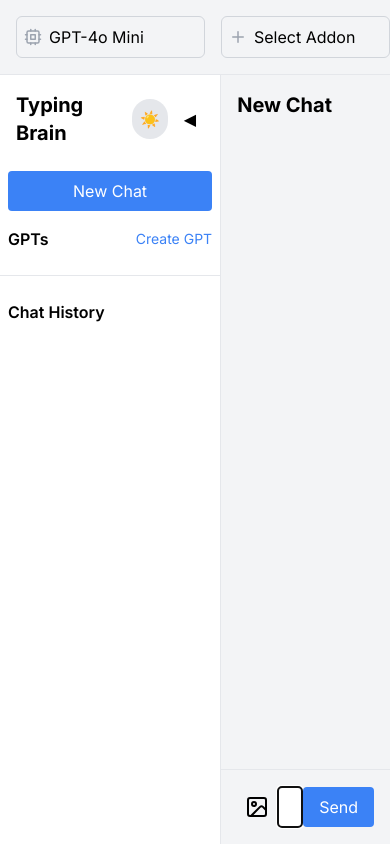
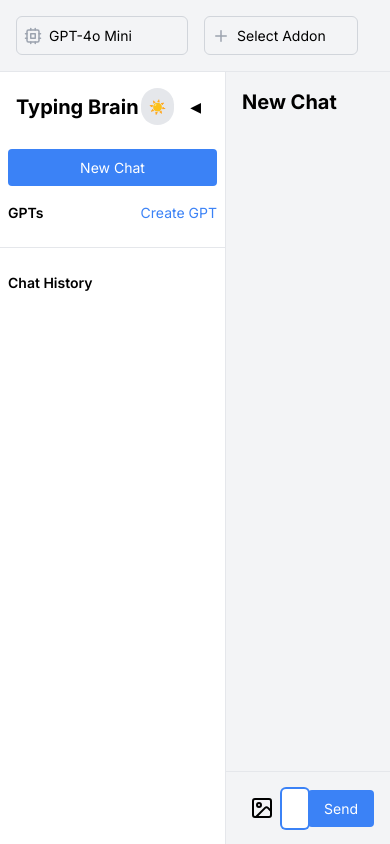
Before and after one commit to Hothit1/Typing_Brain, a Next.js app: page / in a window 390 px wide. Built offline with nearby package versions, Linux system fonts and the light colour scheme.

Commit message:
Update Input component and globals.css

```diff
--- a/src/app/globals.css
+++ b/src/app/globals.css
@@ -24,6 +24,8 @@
       rgb(var(--background-end-rgb))
     )
     rgb(var(--background-start-rgb));
+  font-size: 16px;
+  line-height: 1.5;
 }
 
 @layer utilities {
@@ -38,3 +40,16 @@
     --background-end-rgb: 0, 0, 0;
   }
 }
+
+/* Ensure text is visible on all devices */
+input, textarea {
+  color: black;
+  background-color: white;
+}
+
+/* Improve responsiveness */
+@media (max-width: 640px) {
+  body {
+    font-size: 14px;
+  }
+}
--- a/src/components/UI/Input.tsx
+++ b/src/components/UI/Input.tsx
@@ -9,11 +9,17 @@
 }
 
 const Input = forwardRef<HTMLInputElement, InputProps>(
-  ({ placeholder, value, onChange, onKeyPress, disabled, ...rest }, ref) => {
+  ({ placeholder, value, onChange, onKeyPress, disabled, className, ...rest }, ref) => {
     return (
       <input
         type="text"
-        className="border rounded px-3 py-2 w-full"
+        className={`w-full px-3 py-2 border rounded
+          text-black bg-white
+          dark:text-white dark:bg-gray-800
+          placeholder-gray-500 dark:placeholder-gray-400
+          focus:outline-none focus:ring-2 focus:ring-blue-500 focus:border-transparent
+          ${disabled ? 'opacity-50 cursor-not-allowed' : ''}
+          ${className || ''}`}
         placeholder={placeholder}
         value={value}
         onChange={onChange}
@@ -26,7 +32,5 @@
   }
 );
 
-// Add display name for better debugging
 Input.displayName = 'Input';
-
 export default Input;
```
